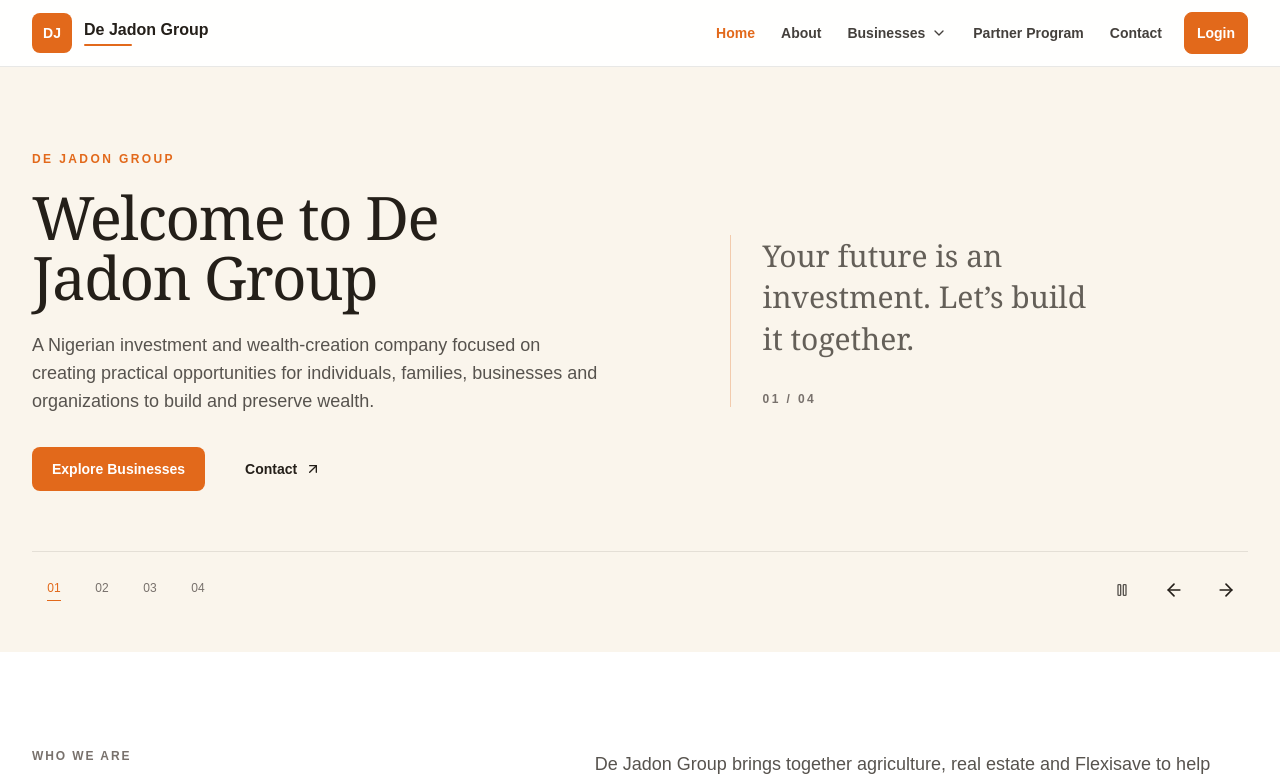
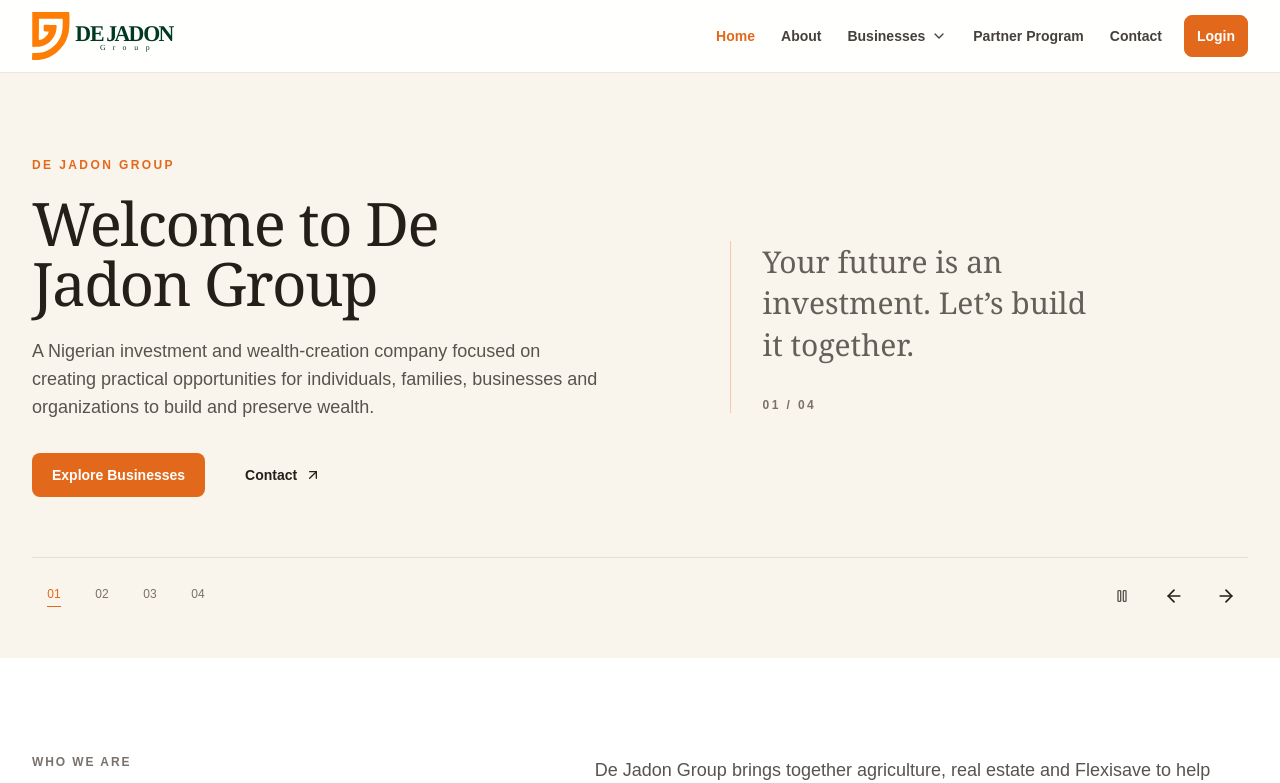
Before and after one commit to Emiloart/Dejadongroup, a Next.js app: page / in a window 1280 px wide. Shown: the top 783 px of the page. Built offline with nearby package versions, Linux system fonts and the light colour scheme.

Commit message:
Apply uploaded De Jadon logo across site

```diff
--- a/src/components/admin-shell.tsx
+++ b/src/components/admin-shell.tsx
@@ -1,6 +1,7 @@
 import Link from "next/link";
 import type { ReactNode } from "react";
 import { ArrowUpRight, FileText, Handshake, LayoutDashboard, Link2, Settings, Sprout, Users, type LucideIcon } from "lucide-react";
+import { BrandLogo } from "@/components/brand-logo";
 import { adminSections, type AdminSectionId } from "@/lib/admin-data";
 
 const icons: Record<AdminSectionId, LucideIcon> = {
@@ -20,12 +21,9 @@ export function AdminShell({ section, children }: { section: AdminSectionId; chi
     <div className="min-h-screen bg-warm text-ink lg:grid lg:grid-cols-[256px_minmax(0,1fr)]">
       <a href="#main-content" className="sr-only focus:not-sr-only focus:absolute focus:left-4 focus:top-4 focus:z-50 focus:rounded-card focus:bg-white focus:px-4 focus:py-2 focus:text-sm focus:font-semibold focus:text-ink">Skip to main content</a>
       <aside className="bg-ink text-white lg:sticky lg:top-0 lg:flex lg:h-screen lg:flex-col lg:overflow-y-auto lg:px-6 lg:py-8">
-        <Link href="/admin" className="mx-5 flex min-h-20 items-center gap-3 focus-visible:outline focus-visible:outline-2 focus-visible:outline-offset-2 focus-visible:outline-white lg:mx-0 lg:min-h-0">
-          <span className="flex h-10 w-10 shrink-0 items-center justify-center rounded-card bg-orangeAction text-sm font-bold text-ink">DJ</span>
-          <span className="min-w-0">
-            <span className="block text-base font-semibold leading-tight">De Jadon Group</span>
-            <span className="block text-xs text-stone-300">Admin workspace</span>
-          </span>
+        <Link href="/admin" className="mx-5 flex min-h-20 flex-col items-start justify-center gap-1 focus-visible:outline focus-visible:outline-2 focus-visible:outline-offset-2 focus-visible:outline-white lg:mx-0 lg:min-h-0">
+          <BrandLogo light className="h-11 w-auto" />
+          <span className="text-xs text-stone-300">Admin workspace</span>
         </Link>
 
         <div className="hidden lg:mt-10 lg:block">
--- /dev/null
+++ b/src/components/brand-logo.tsx
@@ -0,0 +1,20 @@
+import Image from "next/image";
+import logo from "@/assets/DE JADON LOGO (Green) (1).svg";
+
+type BrandLogoProps = {
+  className?: string;
+  light?: boolean;
+};
+
+export function BrandLogo({ className = "", light = false }: BrandLogoProps) {
+  return (
+    <Image
+      src={logo}
+      alt="De Jadon Group"
+      width={160}
+      height={54}
+      unoptimized
+      className={`${light ? "brightness-0 invert" : ""} ${className}`}
+    />
+  );
+}
--- a/src/components/dashboard-layout.tsx
+++ b/src/components/dashboard-layout.tsx
@@ -1,6 +1,7 @@
 import Link from "next/link";
 import type { ReactNode } from "react";
 import { ArrowUpRight } from "lucide-react";
+import { BrandLogo } from "@/components/brand-logo";
 import { DashboardAccessGate } from "@/components/dashboard-access-gate";
 import { DashboardSignOut } from "@/components/dashboard-sign-out";
 import { DashboardRoleSwitcher } from "@/components/dashboard-role-switcher";
@@ -27,12 +28,9 @@ export function DashboardLayout({ role, page, children }: DashboardLayoutProps)
     <div className="min-h-screen bg-warm text-ink lg:grid lg:grid-cols-[248px_minmax(0,1fr)]">
       <aside className="bg-ink text-white lg:sticky lg:top-0 lg:flex lg:h-screen lg:flex-col lg:overflow-y-auto lg:px-6 lg:py-8">
         <div className="flex items-center justify-between">
-          <Link href="/" className="mx-5 my-4 inline-flex items-center gap-3 lg:mx-0 lg:my-0">
-            <span className="flex h-10 w-10 shrink-0 items-center justify-center rounded-card bg-orangeAction text-sm font-bold text-ink">DJ</span>
-            <span className="min-w-0">
-              <span className="block text-base font-semibold leading-tight">De Jadon Group</span>
-              <span className="block text-xs text-stone-300">Account workspace</span>
-            </span>
+          <Link href="/" className="mx-5 my-4 inline-flex flex-col items-start gap-1 lg:mx-0 lg:my-0">
+            <BrandLogo light className="h-11 w-auto" />
+            <span className="text-xs text-stone-300">Account workspace</span>
           </Link>
           <div className="pr-5 lg:hidden"><DashboardSignOut role={role} /></div>
         </div>
--- a/src/components/site-footer.tsx
+++ b/src/components/site-footer.tsx
@@ -1,4 +1,5 @@
 import Link from "next/link";
+import { BrandLogo } from "@/components/brand-logo";
 import { businesses, mainNavigation } from "@/lib/site-data";
 
 export function SiteFooter() {
@@ -6,11 +7,8 @@ export function SiteFooter() {
     <footer className="border-t border-orangeAction/15 bg-ink text-white">
       <div className="mx-auto grid max-w-7xl gap-8 px-5 py-10 sm:px-6 lg:grid-cols-[1.2fr_1fr_1fr] lg:px-8">
         <div>
-          <Link href="/" className="inline-flex items-center gap-3">
-            <span className="flex h-10 w-10 items-center justify-center rounded-card bg-orangeAction text-sm font-bold text-white">
-              DJ
-            </span>
-            <span className="text-lg font-semibold">De Jadon Group</span>
+          <Link href="/" className="inline-block rounded-card focus-visible:outline focus-visible:outline-2 focus-visible:outline-offset-2 focus-visible:outline-white">
+            <BrandLogo light className="h-12 w-auto" />
           </Link>
           <div className="mt-5 h-1 w-16 rounded-full bg-orangeAction" />
         </div>
--- a/src/components/site-header.tsx
+++ b/src/components/site-header.tsx
@@ -4,6 +4,7 @@ import Link from "next/link";
 import { ChevronDown, Menu, X } from "lucide-react";
 import { usePathname } from "next/navigation";
 import { useEffect, useRef, useState } from "react";
+import { BrandLogo } from "@/components/brand-logo";
 import { businesses, mainNavigation } from "@/lib/site-data";
 
 function isActivePath(pathname: string, href: string) {
@@ -51,12 +52,8 @@ export function SiteHeader() {
   return (
     <header className="sticky top-0 z-40 border-b border-ink/10 bg-white/95 backdrop-blur">
       <div className="mx-auto flex max-w-7xl items-center justify-between gap-5 px-5 py-3 sm:px-6 lg:px-8">
-        <Link href="/" aria-label="De Jadon Group, home" onClick={() => setMenuOpen(false)} className="group flex min-w-0 items-center gap-3">
-          <span className="flex h-10 w-10 shrink-0 items-center justify-center rounded-card bg-orangeAction text-sm font-bold text-white">DJ</span>
-          <span className="min-w-0">
-            <span className="block truncate text-base font-semibold leading-tight text-ink">De Jadon Group</span>
-            <span className="mt-1 block h-0.5 w-12 rounded-full bg-orangeAction transition-all group-hover:w-20" />
-          </span>
+        <Link href="/" aria-label="De Jadon Group, home" onClick={() => setMenuOpen(false)} className="block shrink-0 rounded-card focus-visible:outline focus-visible:outline-2 focus-visible:outline-offset-2 focus-visible:outline-orangeAction">
+          <BrandLogo className="h-11 w-auto sm:h-12" />
         </Link>
 
         <nav aria-label="Main navigation" className="hidden items-center gap-0.5 lg:flex">
```
